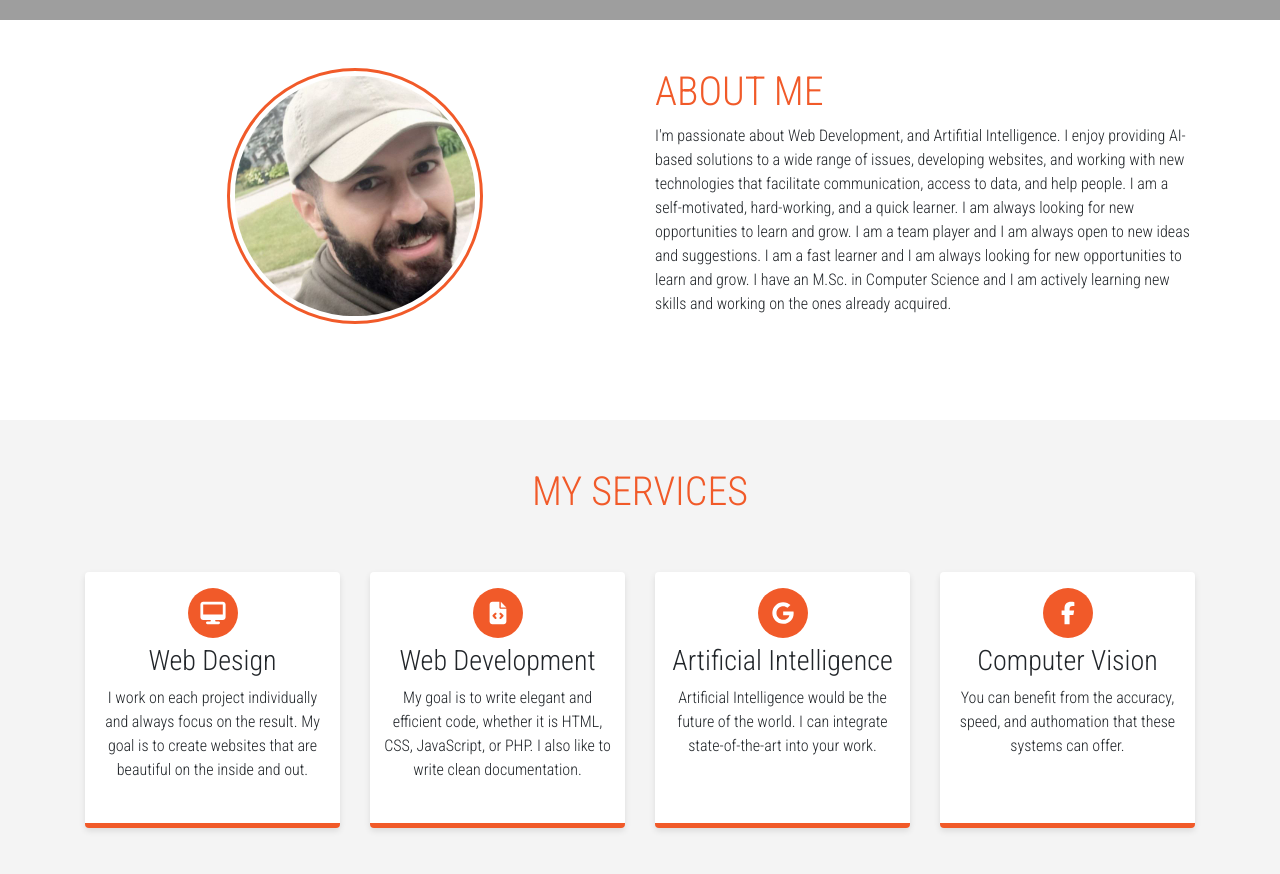
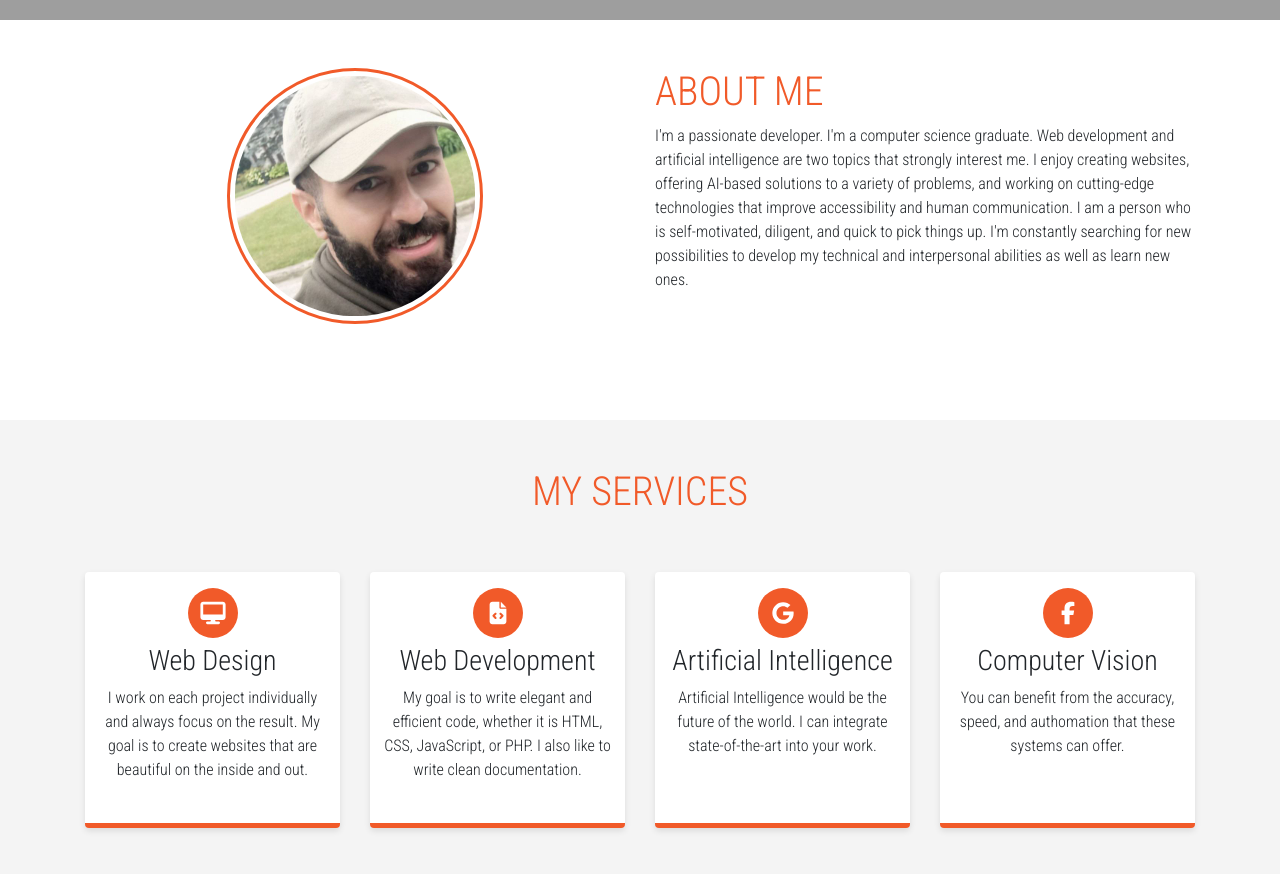
Before and after one commit to mohammad-nirou/portfolio-project, a React (Create React App) app: page / in a window 1280 px wide. Shown: the part 780-1654 px from the top of the page. Built offline with nearby package versions, Linux system fonts and the light colour scheme; grey boxes are pictures that could not be loaded.

Commit message:
about me content

```diff
--- a/src/components/AboutMe.js
+++ b/src/components/AboutMe.js
@@ -16,8 +16,7 @@ const AboutMe = () => {
             <div className='col-lg-6 col-xm-12'>
                 <h1 className='about-heading'>About me</h1>
                 <p >
-                I'm passionate about Web Development, and Artifitial Intelligence. I enjoy providing AI-based solutions to a wide range of issues, developing websites, and working with new technologies that facilitate communication, access to data, and help people. I am a self-motivated, hard-working, and a quick learner. I am always looking for new opportunities to learn and grow. I am a team player and I am always open to new ideas and suggestions. I am a fast learner and I am always looking for new opportunities to learn and grow. I have an M.Sc. in Computer Science and I am actively learning new skills and working on the ones already acquired.
-
+                I'm a  passionate developer. I'm a computer science graduate. Web development and artificial intelligence are two topics that strongly interest me. I enjoy creating websites, offering AI-based solutions to a variety of problems, and working on cutting-edge technologies that improve accessibility and human communication. I am a person who is self-motivated, diligent, and quick to pick things up. I'm constantly searching for new possibilities to develop my technical and interpersonal abilities as well as learn new ones.
 
                 </p>
 
```
